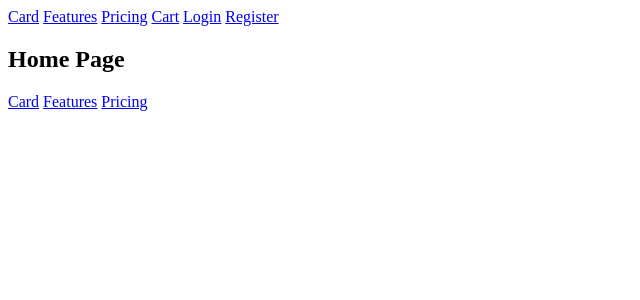
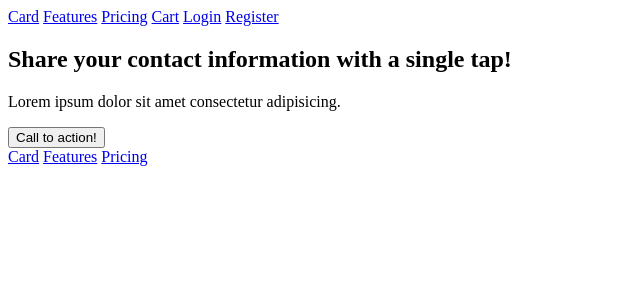
Before and after one commit to sekelskyp/cardify-demos, a SvelteKit app in the folder sveltekit-ts/: page / in a window 1280 px wide. Shown: the top 300 px of the page, without its empty margins (0-640 px from the left). Built offline with nearby package versions, Linux system fonts and the light colour scheme.

Commit message:
Add hero section

```diff
--- a/sveltekit-ts/src/routes/+page.svelte
+++ b/sveltekit-ts/src/routes/+page.svelte
@@ -1,5 +1,12 @@
 <main>
     <section>
-        <h1>Home Page</h1>
+        <hgroup>
+            <h1>Share your contact information with a single tap!</h1>
+            <p>Lorem ipsum dolor sit amet consectetur adipisicing.</p>
+        </hgroup>
+        <button>Call to action!</button>
+    </section>
+    <section>
+
     </section>
 </main>
```
